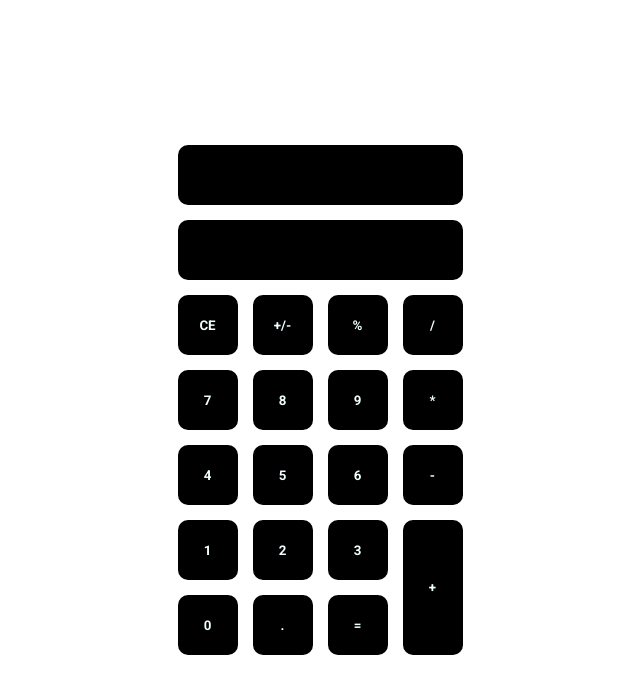
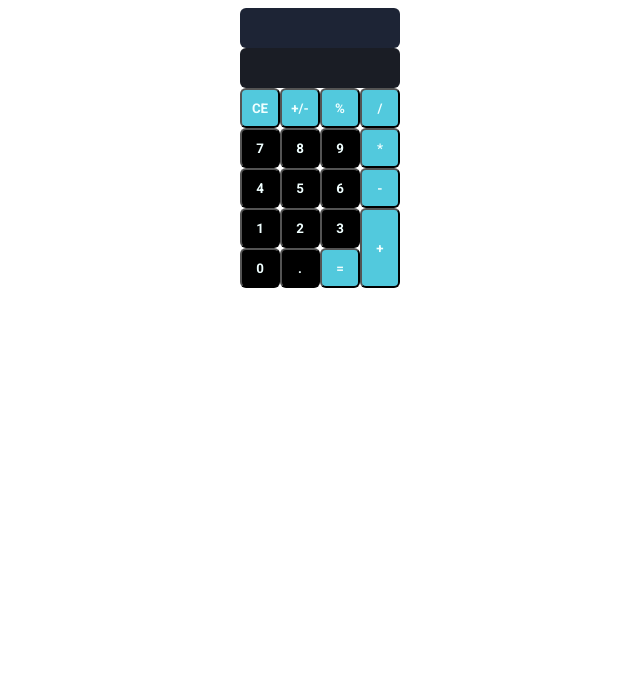
Before and after one commit to Endrich-Machado/Calculadora, a plain HTML site: page index.html in a window 1280 px wide. Shown: the whole page, without its empty margins (320-960 px from the left). Drawn offline with Linux system fonts and the light colour scheme.

Commit message:
layout adjustment

```diff
--- a/index.html
+++ b/index.html
@@ -15,27 +15,27 @@
   </head>
   <body>
     <div class="main_container">
-      <p id="resultado"></p>
-      <p id="display"></p>
-      <button onclick="limpar()">CE</button>
-      <button onclick="pegaValor('+')">+/-</button>
-      <button onclick="pegaValor('%')">%</button>
-      <button onclick="pegaValor('/')">/</button>
+      <div id="resultado"></div>
+      <div id="display"></div>
+      <button id="buttonColor" class="buttonColor" onclick="limpar()">CE</button>
+      <button id="buttonColor" onclick="pegaValor('+')">+/-</button>
+      <button id="buttonColor" onclick="pegaValor('%')">%</button>
+      <button id="buttonColor" onclick="pegaValor('/')">/</button>
       <button onclick="pegaValor('7')">7</button>
       <button onclick="pegaValor('8')">8</button>
       <button onclick="pegaValor('9')">9</button>
-      <button onclick="pegaValor('*')">*</button>
+      <button id="buttonColor" onclick="pegaValor('*')">*</button>
       <button onclick="pegaValor('4')">4</button>
       <button onclick="pegaValor('5')">5</button>
       <button onclick="pegaValor('6')">6</button>
-      <button onclick="pegaValor('-')">-</button>
+      <button id="buttonColor" onclick="pegaValor('-')">-</button>
       <button onclick="pegaValor('1')">1</button>
       <button onclick="pegaValor('2')">2</button>
       <button onclick="pegaValor('3')">3</button>
-      <button class="botãoDuplo" onclick="pegaValor('+')">+</button>
+      <button id="buttonColor" class="botãoDuplo" onclick="pegaValor('+')">+</button>
       <button onclick="pegaValor('0')">0</button>
       <button onclick='pegaValor(".")'>.</button>
-      <button onclick="calcular()">=</button>
+      <button id="buttonColor" onclick="calcular()">=</button>
     </div>
     <script src="scripts.js"></script>
   </body>
--- a/style.css
+++ b/style.css
@@ -2,39 +2,41 @@
   font-family: "Roboto", sans-serif;
   color: azure;
   font-weight: bold;
-  margin: 0;
-  padding: 0;
-  border: none;
 }
 
 .main_container {
   font-size: 2rem;
   background-color: white;
   display: grid;
-  grid-template-columns: repeat(4, 60px);
-  grid-template-rows: repeat(7, 60px);
-  gap: 15px;
-  min-height: 100vh;
+  grid-template-columns: repeat(4, 40px);
+  grid-template-rows: repeat(7, 40px);
   justify-content: center;
   align-content: center;
-  outline: none;
 }
 #resultado {
-  padding: 20px;
-  background-color: black;
-  border-radius: 10px;
+  background-color:#1d2435 ;
+  border-radius: 6px;
   grid-column: 1/5;
+  text-align:end;
+  align-items: center;
 }
 #display {
-  background-color: black;
-  border-radius: 10px;
+  background-color: #1a1d25;
+  border-radius: 6px;
+  font-size: 1rem;
+  text-align:end;
+  align-items: center;
   grid-column: 1/5;
 }
 .main_container > button {
-  border-radius: 10px;
+  border-radius: 06px;
   background-color: black;
 }
 
 .botãoDuplo {
+  background-color: #52c9dd;
   grid-row: span 2;
 }
+#buttonColor{
+	background-color: #52c9dd;
+}
```
